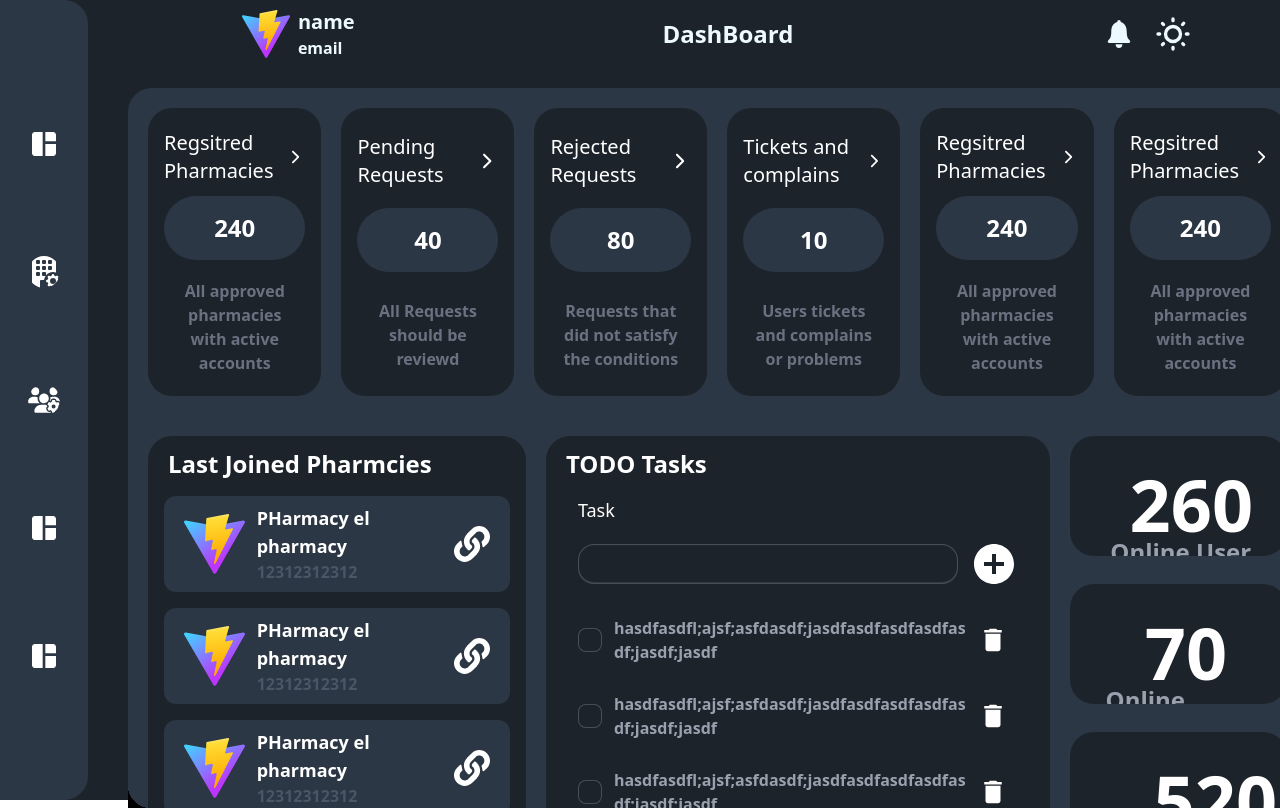
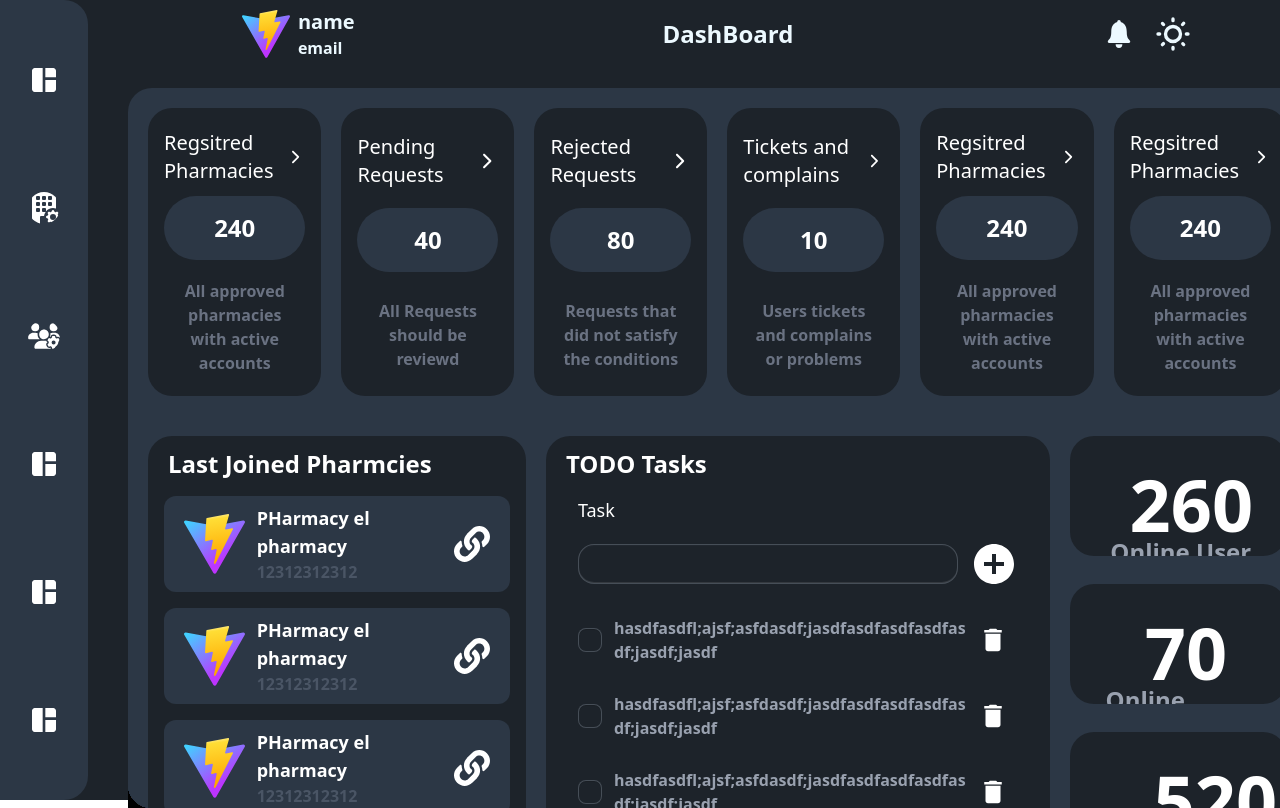
Before and after one commit to Elaraby218/Pill-Spot-AdminSide, a React (Vite) app in the folder PillSpot-AdminSide/: page /admin-home/dashboard in a window 1280 px wide. Shown: the top 808 px of the page. Built offline with nearby package versions, Linux system fonts and the light colour scheme; no server answers.

Commit message:
update the routes of the buttons

```diff
--- a/PillSpot-AdminSide/src/Pages/AdminHomePage/Layout/sider.tsx
+++ b/PillSpot-AdminSide/src/Pages/AdminHomePage/Layout/sider.tsx
@@ -33,14 +33,17 @@ const Sider = () => {
         <BsBuildingFillGear className={iconStyle} />
       </NavLink>
 
-      <NavLink to={"#"} className="tooltip hover:tooltip-open tooltip-right" data-tip="Staff Management">
+      <NavLink to={"users"} className="tooltip hover:tooltip-open tooltip-right" data-tip="Users Management">
         <FaUsersGear className={iconStyle} />
       </NavLink>
 
+      <NavLink to={"feedback"}>
+        <MdSpaceDashboard className={iconStyle} />
+      </NavLink>
       <NavLink to={"#"}>
         <MdSpaceDashboard className={iconStyle} />
       </NavLink>
-      <NavLink to={"#"}>
+      <NavLink to={"addproduct"}>
         <MdSpaceDashboard className={iconStyle} />
       </NavLink>
     </aside>
```
